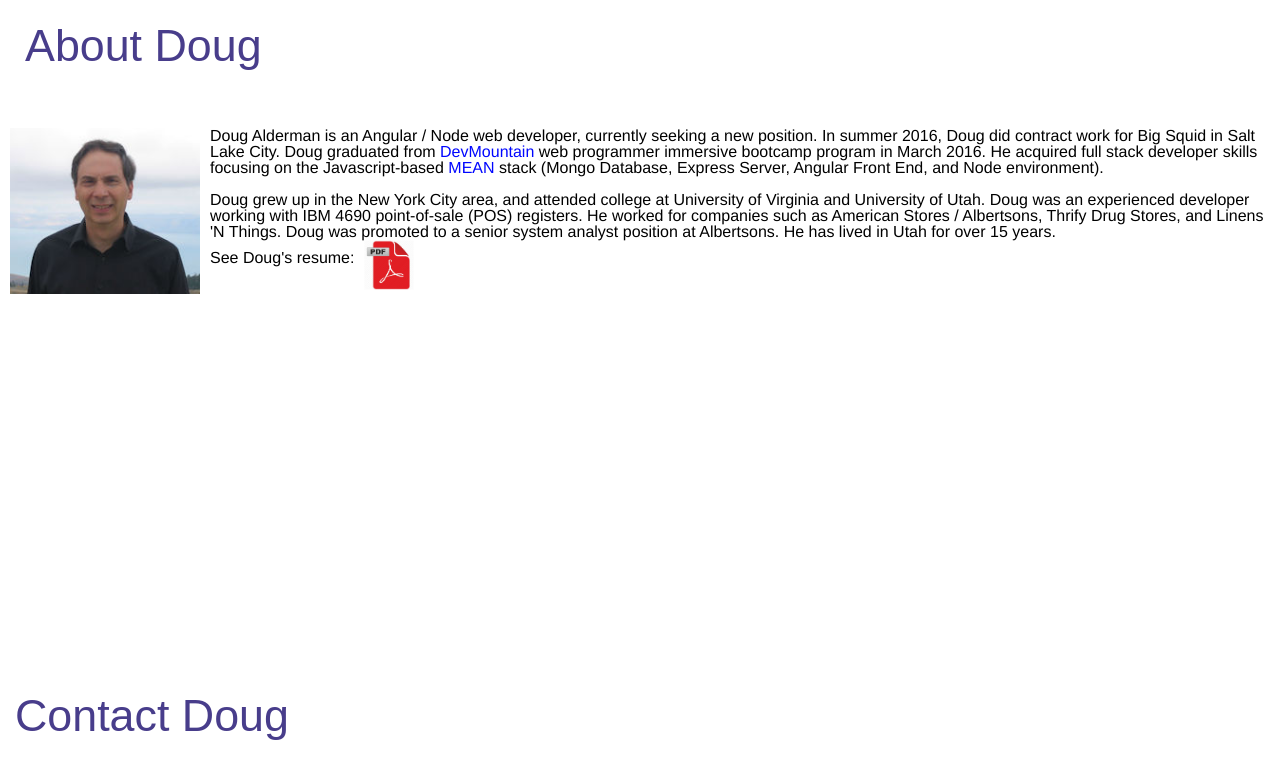
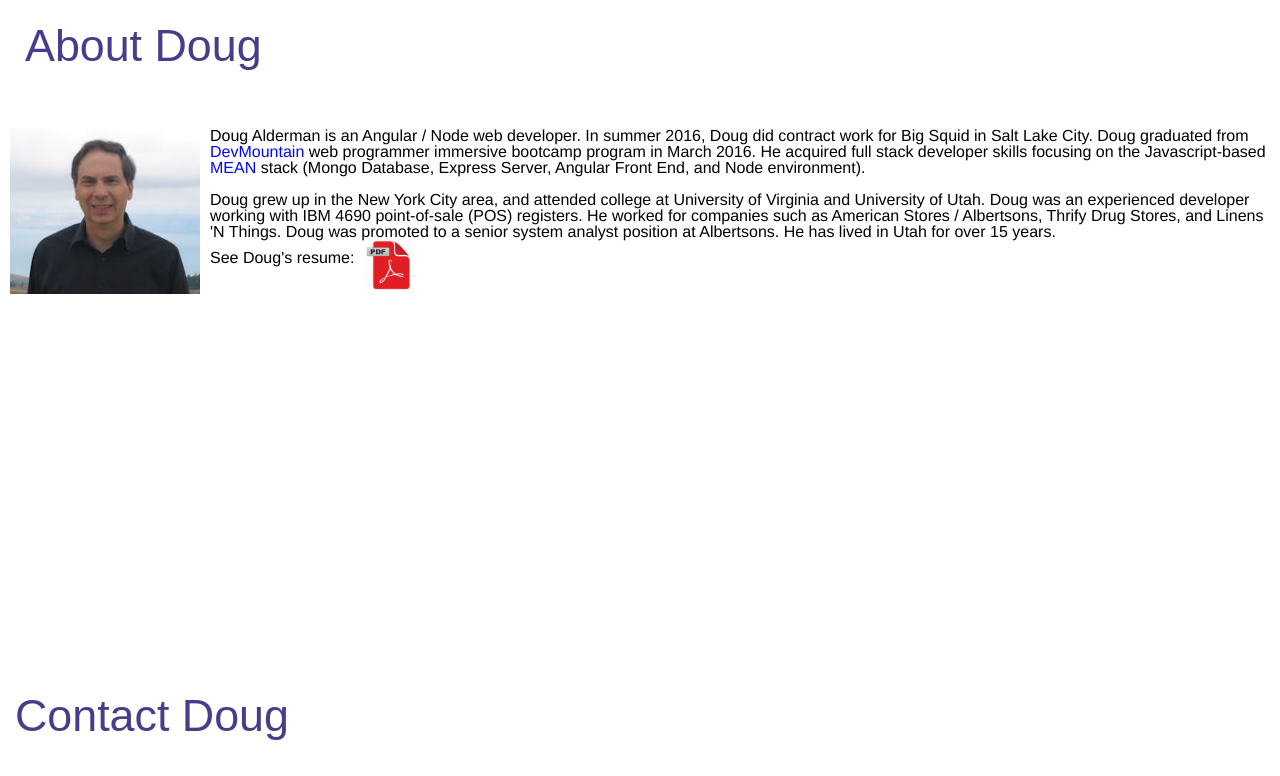
Before and after one commit to dougalderman/myportfolio, a website: page public/index.html in a window 1280 px wide. Shown: the part 3120-3896 px from the top of the page. Drawn offline with nearby package versions, Linux system fonts and the light colour scheme; some packages are replaced by stand-ins of ours; a script that the page names is missing.

Commit message:
changed about section

```diff
--- a/public/index.html
+++ b/public/index.html
@@ -155,7 +155,7 @@
 			<div id="about" class="showcase" zum-waypoint="waypoints" down="inAbout.down" up="inAbout.up" offset="10%">
 				<h3>About Doug</h3>
 				<img class="doug-photo" ng-src="images/doug_photo.jpg">
-				<p>Doug Alderman is an Angular / Node web developer, currently seeking a new position. In summer 2016, Doug did contract work for Big Squid in Salt Lake City. Doug graduated from <a href="https://devmounta.in/web-immersive" target="_blank">DevMountain</a> web programmer immersive bootcamp program in March 2016. He acquired full stack developer skills focusing on the Javascript-based <a href="http://mean.io/#!/" target="_blank">MEAN</a> stack (Mongo Database, Express Server, Angular Front End, and Node environment).</p><br>
+				<p>Doug Alderman is an Angular / Node web developer. In summer 2016, Doug did contract work for Big Squid in Salt Lake City. Doug graduated from <a href="https://devmounta.in/web-immersive" target="_blank">DevMountain</a> web programmer immersive bootcamp program in March 2016. He acquired full stack developer skills focusing on the Javascript-based <a href="http://mean.io/#!/" target="_blank">MEAN</a> stack (Mongo Database, Express Server, Angular Front End, and Node environment).</p><br>
 				<p>Doug grew up in the New York City area, and attended college at University of Virginia and University of Utah. Doug was an experienced developer working with IBM 4690 point-of-sale (POS) registers. He worked for companies such as American Stores / Albertsons, Thrify Drug Stores, and Linens 'N Things. Doug was promoted to a senior system analyst position at Albertsons. He has lived in Utah for over 15 years.</p>
 				<p class="fltlft">See Doug's resume:</p>
 				<a href="pdfs/Doug_Alderman_Resume_Website.pdf"><img ng-src="images/pdf-icon.jpg" height="50"></a>
```
